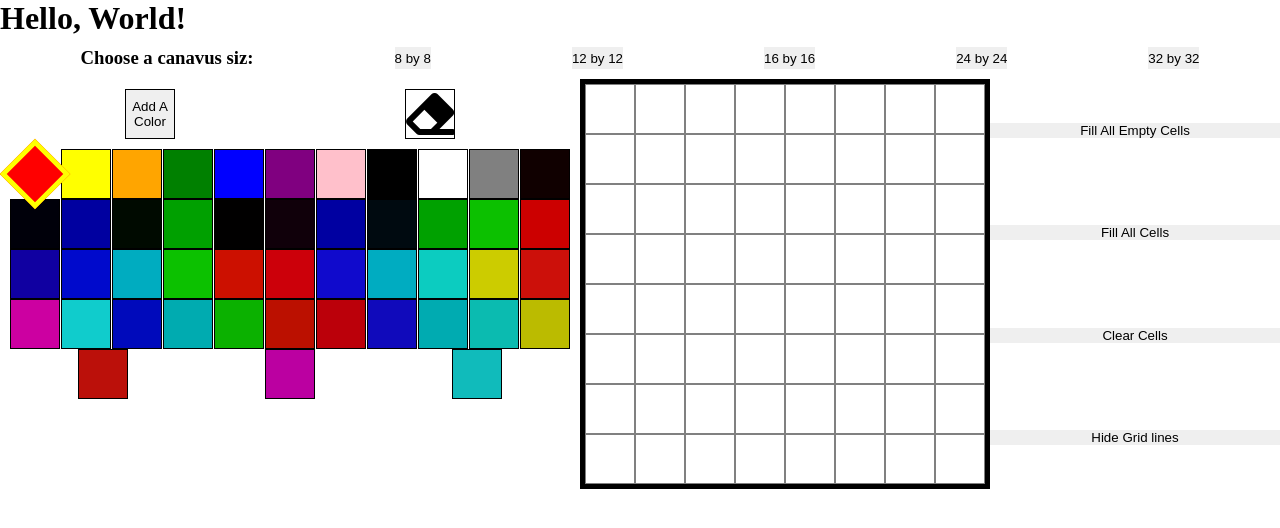
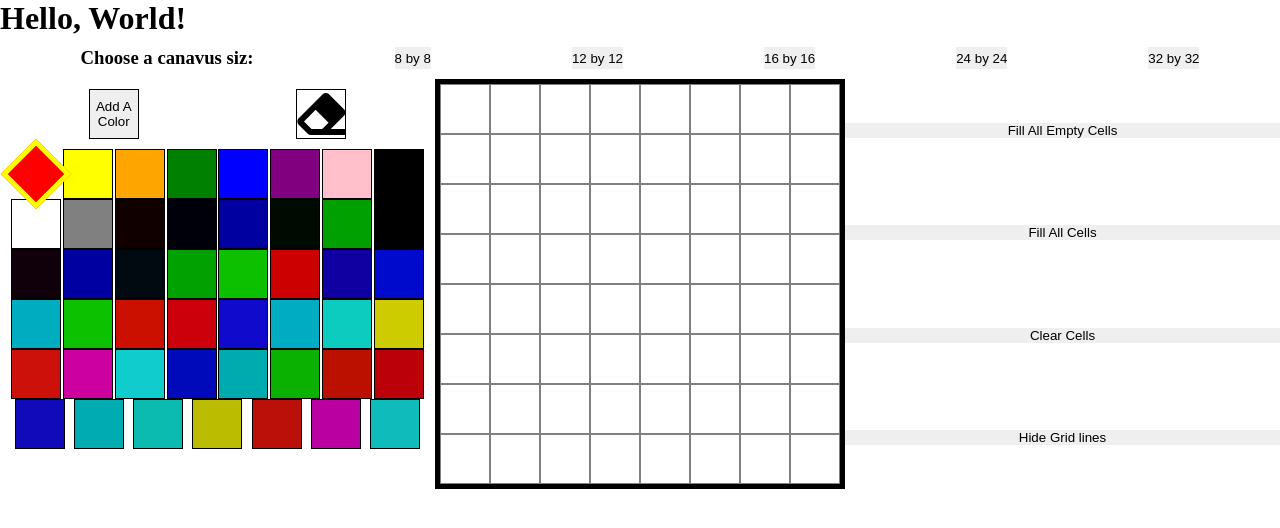
Before and after one commit to Ka9kdc/PixelArt, a React (Create React App) app: page / in a window 1280 px wide. Shown: the top 528 px of the page. Built offline with nearby package versions, Linux system fonts and the light colour scheme.

Commit message:
style update

```diff
--- a/src/style.css
+++ b/src/style.css
@@ -42,7 +42,7 @@ table {
 
 .three_columns {
   display: grid;
-  grid-template-columns: 2fr auto 1fr;
+  grid-template-columns: 1fr auto 1fr;
   grid-template-rows: 1fr;
 }
 
```
